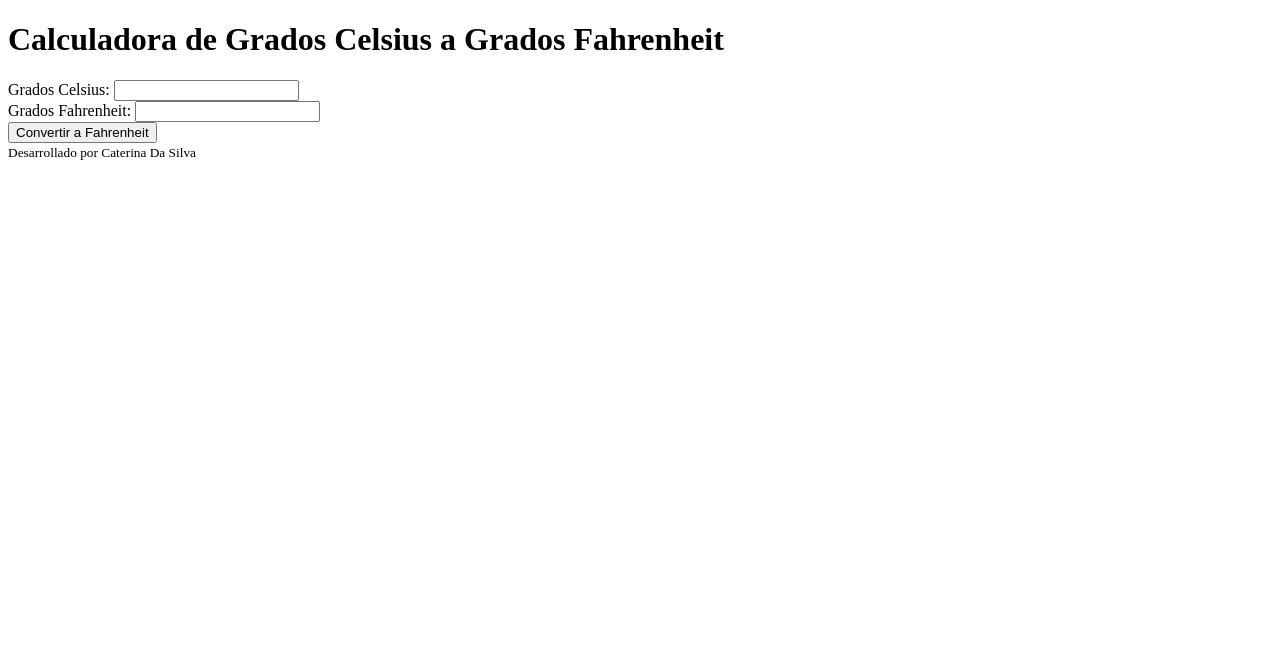
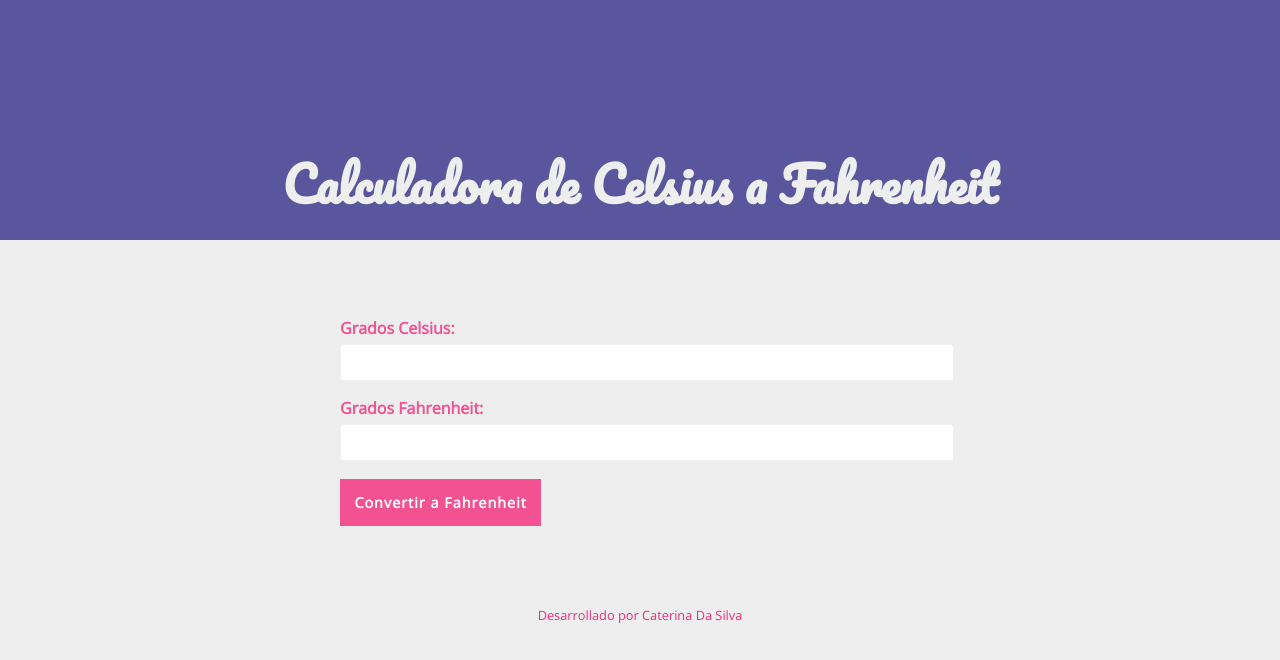
Before and after one commit to caterinadasilva/HTML_ejercicio-extra, a plain HTML site: page assets/index.html in a window 1280 px wide. Drawn offline with nearby package versions, Linux system fonts and the light colour scheme.

Commit message:
Ajuste de CSS

```diff
--- a/assets/css/style.css
+++ b/assets/css/style.css
@@ -31,7 +31,7 @@ footer, header, hgroup, menu, nav, section {
 body {
   line-height: 1;
   font-family: 'Open Sans', Helvetica, Arial, sans-serif;
-  background-color: #f9f9f9;
+  background-color: #EEEEEE;
 }
 ol, ul {
   list-style: none;
@@ -57,8 +57,8 @@ table {
 }
 
 header {
-  background-color: #6730EC;
-  color: white;
+  background-color: #59569D;
+  color: #EEEEEE;
   padding: 10em 0 2em;
   margin-bottom: 5em;
   text-align: center;
@@ -69,13 +69,13 @@ h1 {
 }
 
 h3 {
-  color: #6730EC;
+  color: #F25292;
   margin: 3em 0 1em;
   font-size: 1.5rem;
 }
 
 h1, h3 {
-  font-family: 'Nunito', Helvetica, Arial, sans-serif;
+  font-family: 'Pacifico', Helvetica, Arial, sans-serif;
   font-weight: 800;
   text-align: center;
 }
@@ -89,9 +89,8 @@ form {
 
 label {
   display: block;
-  font-family: 'Nunito', Helvetica, Arial, sans-serif;
   font-weight: 800;
-  color: #6730EC;
+  color: #F25292;
   margin: 1.2em 0 .5em;
 }
 
@@ -108,20 +107,21 @@ input, select {
 .btn {
   display: block;
   text-align: center;
-  font-family: 'Nunito', Helvetica, Arial, sans-serif;
+  font-family: 'Open Sans', Helvetica, Arial, sans-serif;
   font-weight: 800;
   cursor: pointer;
   color: #fff;
-  background-color: #6730EC;
+  background-color: #F25292;
   letter-spacing: 1px;
   font-size: 90%;
-  padding: 1em .5em;
+  padding: 1em;
   transition: .5s ease all;
   margin: 1.2em 0 .5em;
+  border: none;
 }
 
 .btn:hover, .btn:active, .btn:focus {
-  background-color: #552cb9;
+  background-color: #EC2F7B;
   transition: .5s ease all;
 }
 
@@ -139,7 +139,6 @@ span {
 }
 
 b {
-  font-family: 'Nunito', Helvetica, Arial, sans-serif;
   font-weight: 800;
   font-size: 112%;
   color: #6730EC;
@@ -147,6 +146,7 @@ b {
 
 small {
   font-size: .8rem;
+  color: #EC2F7B;
 }
 
 footer {
--- a/assets/index.html
+++ b/assets/index.html
@@ -6,12 +6,13 @@
 	<meta name="viewport" content="width=device-width, initial-scale=1.0">
 	<meta name="description" content="Desarrollo de ejercicio Extra de la Lección 14: HTML">
 	<meta name="author" content="Caterina Da Silva">
-	<!--link rel="stylesheet" type="text/css" href="css/style.css"-->
+	<link href="https://fonts.googleapis.com/css?family=Open+Sans|Pacifico" rel="stylesheet">
+	<link rel="stylesheet" type="text/css" href="css/style.css">
 </head>
 <body>
 	<header>
 		<div class="container">
-			<h1>Calculadora de Grados Celsius a Grados Fahrenheit</h1>
+			<h1>Calculadora de Celsius a Fahrenheit</h1>
 		</div>
 	</header>
 	<section id="cuerpo">
@@ -29,7 +30,7 @@
 
 
 				<div>
-					<button type="button" onclick="convertirCelsius();">Convertir a Fahrenheit</button>
+					<button class="btn" type="button" onclick="convertirCelsius();">Convertir a Fahrenheit</button>
 				</div>
 			</form>
 
```
